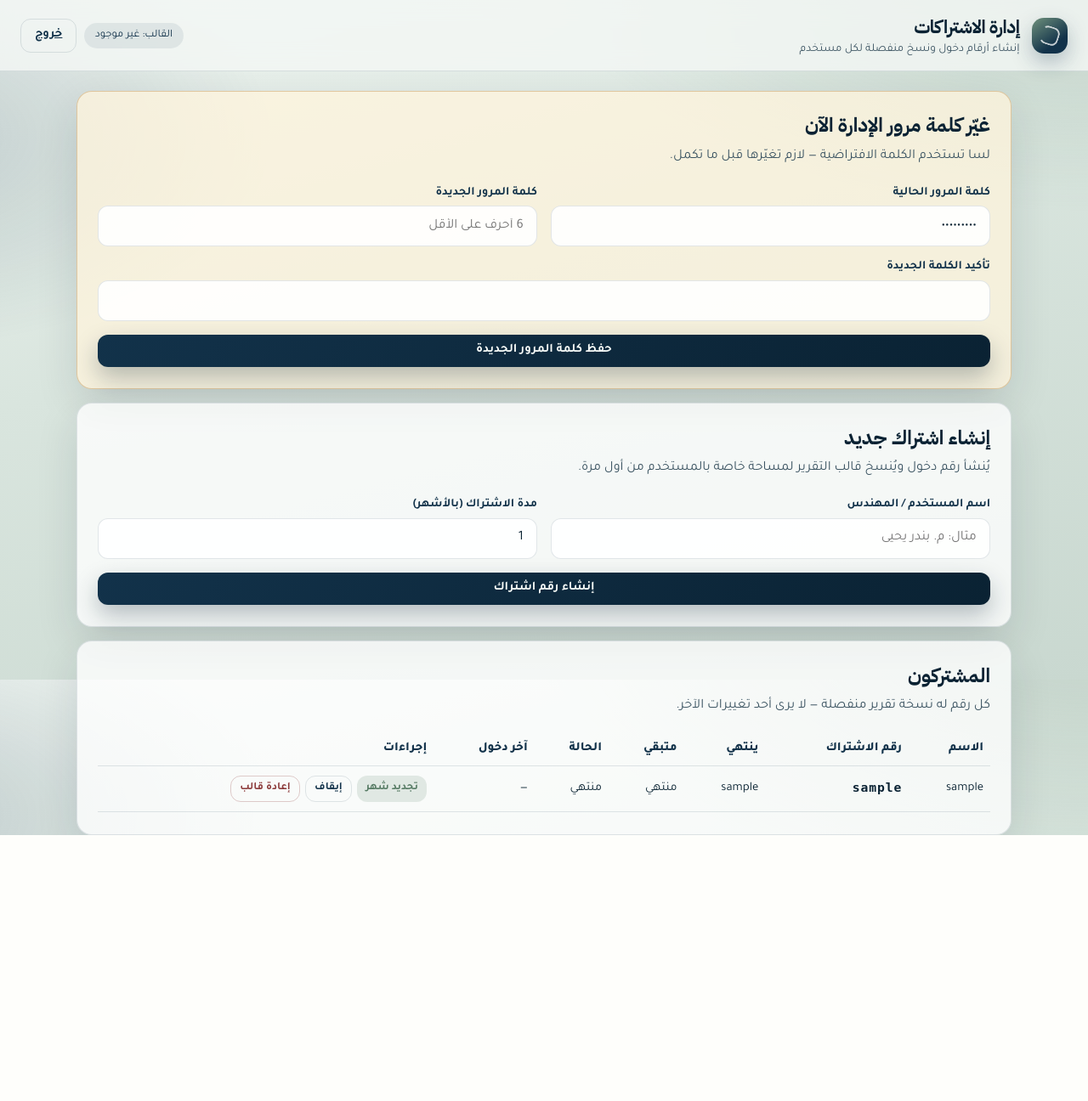
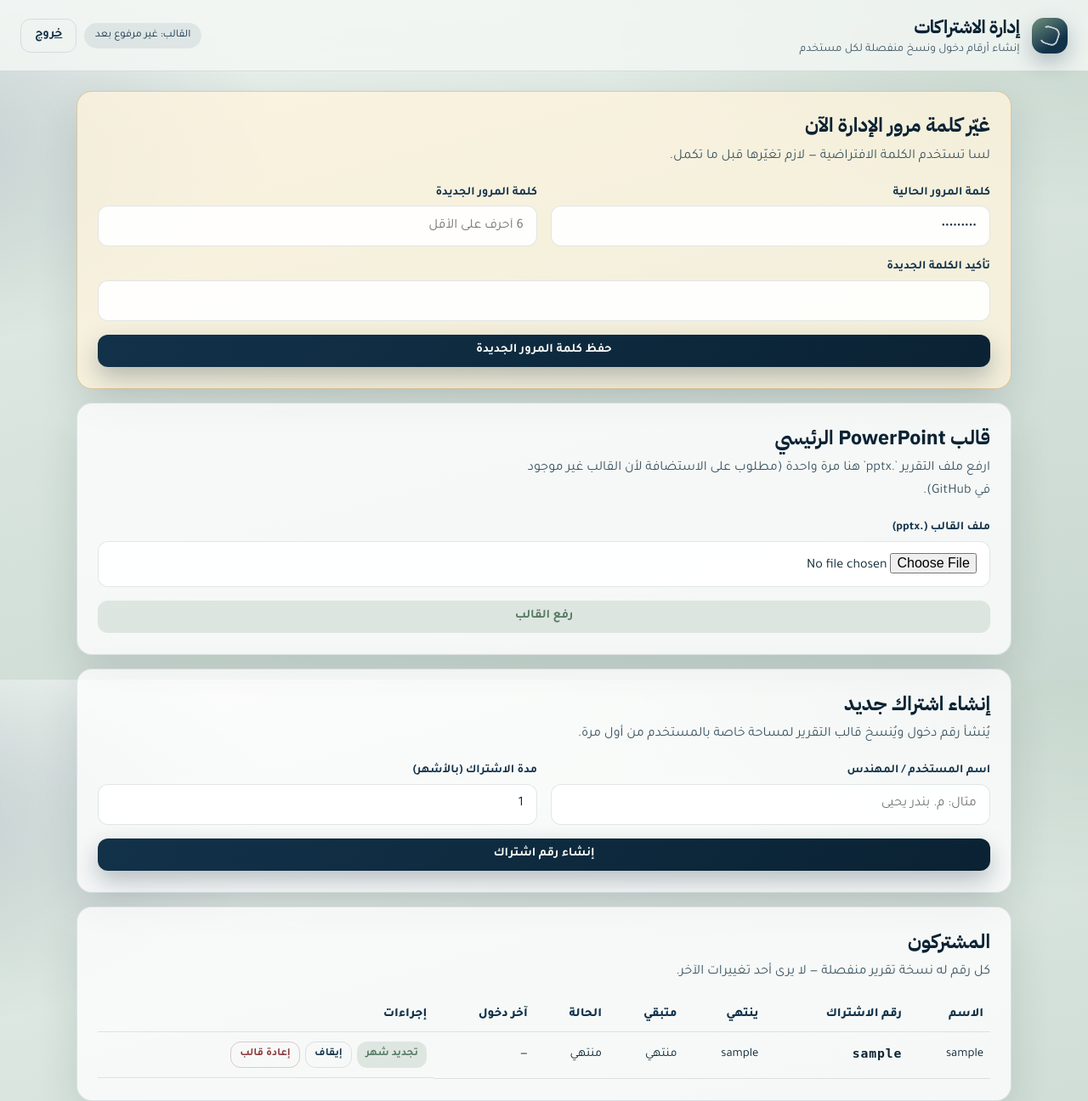
Before and after one commit to Nfyuji/reports, a Flask app: page /admin in a window 1280 px wide. Shown: the whole page at 85% size. Before the commit the page ends 983 px from the top, so only its background shows below. Run offline with Flask 3, Linux system fonts and the light colour scheme; the visitor is signed in with stand-in values (Sample User, id 1); data comes from the database, SQL or seed files in the repository.

Commit message:
Prepare Flask app for Render deploy with gunicorn.
Add template upload in admin, DATA_DIR support, and production start config.

Co-authored-by: Cursor <cursoragent@cursor.com>

```diff
--- a/app.py
+++ b/app.py
@@ -3,6 +3,7 @@
 
 from __future__ import annotations
 
+import os
 import secrets
 import uuid
 from functools import wraps
@@ -26,7 +27,10 @@ BASE = Path(__file__).resolve().parent
 
 app = Flask(__name__)
 app.config["MAX_CONTENT_LENGTH"] = 250 * 1024 * 1024
-app.secret_key = secrets.token_hex(32)
+app.secret_key = os.environ.get("SECRET_KEY") or secrets.token_hex(32)
+
+# تهيئة قاعدة البيانات عند تشغيل gunicorn أيضاً
+auth_store.init_db()
 
 # صور كل مستخدم منفصلة: user_id -> {photo_id: (bytes, ext, name)}
 PHOTO_STORES: dict[int, dict[str, tuple[bytes, str, str]]] = {}
@@ -179,6 +183,22 @@ def api_admin_change_password():
     except Exception as e:
         return jsonify({"ok": False, "error": str(e)}), 500
     return jsonify({"ok": True})
+
+
+@app.route("/api/admin/upload-template", methods=["POST"])
+@admin_required
+def api_admin_upload_template():
+    """رفع قالب PowerPoint الرئيسي (مهم على Render لأن القالب غير موجود في Git)."""
+    f = request.files.get("template")
+    if not f or not f.filename:
+        return jsonify({"ok": False, "error": "اختر ملف pptx"}), 400
+    if not f.filename.lower().endswith(".pptx"):
+        return jsonify({"ok": False, "error": "الملف يجب أن يكون .pptx"}), 400
+
+    auth_store.ensure_dirs()
+    dest = auth_store.MASTER_DIR / "قالب_التقرير_الفني.pptx"
+    f.save(dest)
+    return jsonify({"ok": True, "filename": dest.name, "size": dest.stat().st_size})
 
 
 @app.route("/admin/logout")
@@ -408,12 +428,12 @@ def api_admin_reset_report(user_id: int):
 
 if __name__ == "__main__":
     auth_store.init_db()
-    # حضّر القالب الرئيسي من ملفات المشروع إن لزم
     auth_store.master_template_path()
+    port = int(os.environ.get("PORT", "5055"))
     print("=" * 56)
     print(" محرر التقارير الفنية — اشتراك شهري")
-    print(" دخول المستخدم:  http://127.0.0.1:5055/login")
-    print(" لوحة الإدارة:   http://127.0.0.1:5055/admin/login")
+    print(f" دخول المستخدم:  http://127.0.0.1:{port}/login")
+    print(f" لوحة الإدارة:   http://127.0.0.1:{port}/admin/login")
     print(f" كلمة مرور الأدمن الافتراضية: {auth_store.DEFAULT_ADMIN_PASSWORD}")
     print("=" * 56)
-    app.run(host="127.0.0.1", port=5055, debug=False)
+    app.run(host="0.0.0.0", port=port, debug=False)
--- a/auth_store.py
+++ b/auth_store.py
@@ -12,10 +12,22 @@ from datetime import datetime, timedelta
 from pathlib import Path
 from typing import Iterator
 
+import os
+import secrets
+import sqlite3
+import string
+from contextlib import contextmanager
+from dataclasses import dataclass
+from datetime import datetime, timedelta
+from pathlib import Path
+from typing import Iterator
+
+# على Render ضع Persistent Disk على /var/data وEnvironment: DATA_DIR=/var/data
 BASE = Path(__file__).resolve().parent
-DATA_DIR = BASE / "data"
-USERS_DIR = BASE / "users"
-MASTER_DIR = BASE / "master_templates"
+DATA_ROOT = Path(os.environ.get("DATA_DIR", str(BASE)))
+DATA_DIR = DATA_ROOT / "data"
+USERS_DIR = DATA_ROOT / "users"
+MASTER_DIR = DATA_ROOT / "master_templates"
 DB_PATH = DATA_DIR / "app.db"
 
 # كلمة مرور لوحة الإدارة (يمكن تغييرها من الواجهة لاحقاً عبر الإعدادات)
--- a/requirements.txt
+++ b/requirements.txt
@@ -2,3 +2,4 @@ Flask>=3.0
 python-pptx>=0.6.21
 Pillow>=10.0
 lxml>=4.9
+gunicorn>=21.2
--- a/static/js/admin.js
+++ b/static/js/admin.js
@@ -26,6 +26,25 @@
     }
     toast("تم تغيير كلمة المرور");
     setTimeout(() => location.reload(), 700);
+  });
+
+  document.getElementById("templateForm")?.addEventListener("submit", async (e) => {
+    e.preventDefault();
+    const fileInput = document.getElementById("templateFile");
+    if (!fileInput.files?.length) {
+      toast("اختر ملف pptx", "error");
+      return;
+    }
+    const fd = new FormData();
+    fd.append("template", fileInput.files[0]);
+    const res = await fetch("/api/admin/upload-template", { method: "POST", body: fd });
+    const data = await res.json();
+    if (!data.ok) {
+      toast(data.error || "فشل رفع القالب", "error");
+      return;
+    }
+    toast("تم رفع القالب بنجاح");
+    setTimeout(() => location.reload(), 800);
   });
 
   document.getElementById("createForm")?.addEventListener("submit", async (e) => {
--- a/templates/admin.html
+++ b/templates/admin.html
@@ -21,7 +21,7 @@
       </div>
     </div>
     <div class="top-actions">
-      <span class="file-badge">القالب: {{ master_name or 'غير موجود' }}</span>
+      <span class="file-badge">القالب: {{ master_name or 'غير مرفوع بعد' }}</span>
       <a class="btn ghost" href="/admin/logout">خروج</a>
     </div>
   </header>
@@ -78,6 +78,24 @@
       </form>
     </section>
     {% endif %}
+
+    <section class="panel active" id="templateAdmin" style="margin-bottom:1rem" {% if must_change_password %}hidden{% endif %}>
+      <div class="panel-head row">
+        <div>
+          <h2>قالب PowerPoint الرئيسي</h2>
+          <p>ارفع ملف التقرير `.pptx` هنا مرة واحدة (مطلوب على الاستضافة لأن القالب غير موجود في GitHub).</p>
+        </div>
+      </div>
+      <form id="templateForm" class="form-grid" enctype="multipart/form-data">
+        <label class="field full">
+          <span>ملف القالب (.pptx)</span>
+          <input id="templateFile" type="file" accept=".pptx,application/vnd.openxmlformats-officedocument.presentationml.presentation" required />
+        </label>
+        <div class="field full">
+          <button type="submit" class="btn soft">رفع القالب</button>
+        </div>
+      </form>
+    </section>
 
     <section class="panel active" id="mainAdmin" {% if must_change_password %}hidden{% endif %}>
       <div class="panel-head row">
```
Also changed, not shown: README.md, 1 other file.
